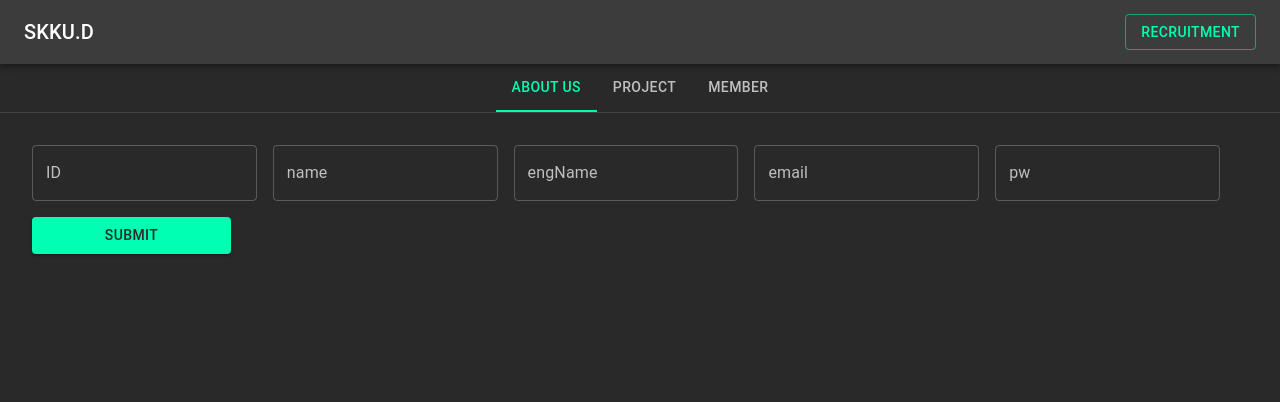
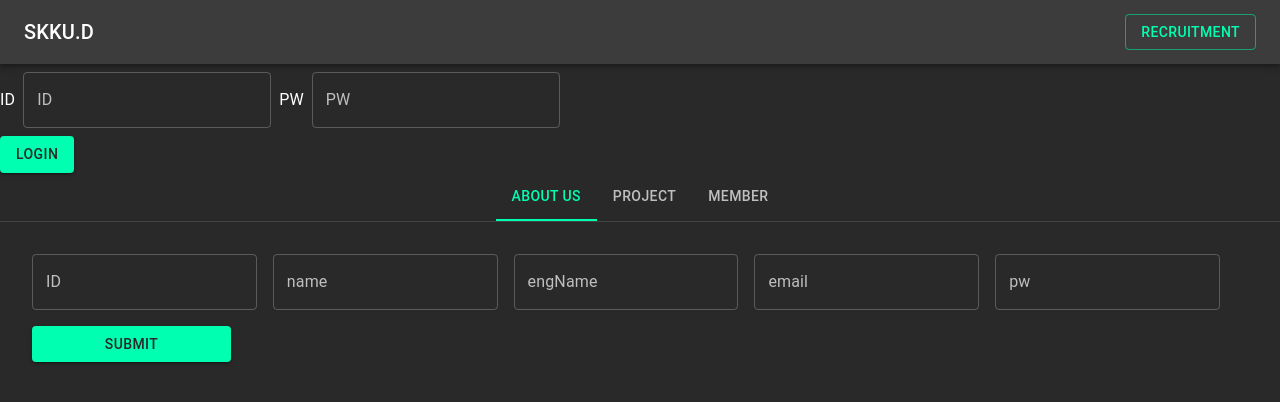
Before and after one commit to SKKUD/skkud-frontend, a React (Create React App) app: page /edituser/1 in a window 1280 px wide. Shown: the top 402 px of the page. Built offline with nearby package versions, Linux system fonts and the light colour scheme; no server answers.

Commit message:
set userContext

```diff
--- a/package.json
+++ b/package.json
@@ -15,7 +15,7 @@
         "react": "^18.2.0",
         "react-dom": "^18.2.0",
         "react-material-ui-carousel": "^3.4.2",
-        "react-router-dom": "^6.4.2",
+        "react-router-dom": "^6.4.3",
         "react-scripts": "5.0.1",
         "web-vitals": "^2.1.4"
     },
--- a/src/App.jsx
+++ b/src/App.jsx
@@ -1,9 +1,13 @@
-import React from 'react';
+import React, { useState, useMemo } from 'react';
+import axios from 'axios';
 import { ThemeProvider, createTheme } from '@mui/material/styles';
-// import { BrowserRouter as Router, Route, Routes } from 'react-router-dom';
 import CssBaseline from '@mui/material/CssBaseline';
+import { UserContext } from './context/UserContext';
 import Header from './components/common/Header';
 import MainTab from './pages/MainTab';
+import Login from './components/common/Login';
+
+axios.defaults.withCredentials = true;
 
 export const darkTheme = createTheme({
     palette: {
@@ -26,13 +30,27 @@ export const darkTheme = createTheme({
 });
 
 function App() {
+    const [user, setUser] = useState();
+    const userValue = useMemo(() => ({ user, setUser }), [user, setUser]);
+    // useEffect(() => {
+    //     axios
+    //         .post(
+    //             'http://localhost:8000/auth/login',
+    //             { userID: 'skkud', passwd: 'skkud' },
+    //             { withCredentials: true }
+    //         )
+    //         .then((user) => console.log(user));
+    // }, []);
     return (
         <ThemeProvider theme={darkTheme}>
             <CssBaseline />
-            <div className="App" color="primary">
-                <Header position="static" />
-                <MainTab />
-            </div>
+            <UserContext.Provider value={userValue}>
+                <div className="App" color="primary">
+                    <Header position="static" />
+                    <Login />
+                    <MainTab />
+                </div>
+            </UserContext.Provider>
         </ThemeProvider>
     );
 }
--- a/src/components/Main/aboutUs/JoinUs.jsx
+++ b/src/components/Main/aboutUs/JoinUs.jsx
@@ -34,7 +34,7 @@ export default function JoinUs() {
                     여러분들의 개발자로의 여정, 저희 스꾸디가 도와드리겠습니다!
                 </Detail>
                 <ButtonBlock>
-                    <Button class="joinusBtn">지금 지원하기</Button>
+                    <Button className="joinusBtn">지금 지원하기</Button>
                 </ButtonBlock>
             </CardContent>
         </Card>
--- /dev/null
+++ b/src/components/common/Login.jsx
@@ -0,0 +1,73 @@
+import * as React from 'react';
+import { useState, useContext } from 'react';
+import axios from 'axios';
+import Box from '@mui/material/Box';
+import TextField from '@mui/material/TextField';
+import Typography from '@mui/material/Typography';
+import Button from '@mui/material/Button';
+import { UserContext } from '../../context/UserContext';
+
+export default function Login() {
+    const { user, setUser } = useContext(UserContext);
+    const [ID, setID] = useState('');
+    const [PW, setPW] = useState('');
+    const login = { ID, PW };
+
+    const loginBtn = async () => {
+        console.log('clicked');
+        setUser(login.ID);
+        console.log(login);
+        await axios
+            .post('http://localhost:8000/auth/login', { userID: ID, passwd: PW })
+            .then((userData) => console.log(userData))
+            .catch((error) => console.log(error));
+    };
+
+    const logoutBtn = async () => {
+        setUser('');
+        axios
+            .post('http://localhost:8000/auth/logout')
+            .then((userData) => console.log(userData))
+            .catch((error) => console.log(error));
+    };
+
+    return (
+        <div>
+            {user ? (
+                <div>
+                    <Typography>{user}님 안녕하세요</Typography>
+                    <Button variant="contained" onClick={logoutBtn}>
+                        Logout
+                    </Button>
+                </div>
+            ) : (
+                <>
+                    {' '}
+                    <Box
+                        sx={{
+                            display: 'flex',
+                            alignItems: 'center',
+                            '& > :not(style)': { m: 1 }
+                        }}
+                    >
+                        ID{' '}
+                        <TextField
+                            id="demo-helper-text-aligned"
+                            label="ID"
+                            onChange={(e) => setID(e.target.value)}
+                        />
+                        PW{' '}
+                        <TextField
+                            id="demo-helper-text-aligned"
+                            label="PW"
+                            onChange={(e) => setPW(e.target.value)}
+                        />
+                    </Box>
+                    <Button variant="contained" onClick={loginBtn}>
+                        Login
+                    </Button>
+                </>
+            )}
+        </div>
+    );
+}
--- /dev/null
+++ b/src/context/UserContext.jsx
@@ -0,0 +1,4 @@
+import { createContext } from 'react';
+
+// eslint-disable-next-line import/prefer-default-export
+export const UserContext = createContext(null);
--- a/src/pages/MainTab.jsx
+++ b/src/pages/MainTab.jsx
@@ -62,6 +62,7 @@ export default function MainTab() {
                         <Tab label="member" {...a11yProps(2)} component={Link} to="/member" />
                     </Tabs>
                 </Box>
+
                 <TabPanel value={value} index={value}>
                     <Routes>
                         <Route path="/" element={<TabAboutUs />} />
--- a/src/pages/Tabs/Project/ProjectDetail.jsx
+++ b/src/pages/Tabs/Project/ProjectDetail.jsx
@@ -1,12 +1,15 @@
-import React from 'react';
+import * as React from 'react';
+import { useContext } from 'react';
 import { useLocation, Link } from 'react-router-dom';
 import Divider from '@mui/material/Divider';
 import Box from '@mui/material/Box';
 import Container from '@mui/material/Container';
 import DeleteBtn from '../../../components/Main/project/DeleteBtn';
 import EditBtn from '../../../components/Main/project/EditBtn';
+import { UserContext } from '../../../context/UserContext';
 
 export default function ProjectDetail() {
+    const { user } = useContext(UserContext);
     const location = useLocation();
     const { title, body, images, mainimage, tags, _id } = location.state.project;
     return (
@@ -14,6 +17,7 @@ export default function ProjectDetail() {
             <img src={mainimage} alt={title} style={{ width: '100%' }} />
             <Box sx={{ display: 'flex', justifyContent: 'space-between' }}>
                 <Box sx={{ lineHeight: '36.5px', ml: '5px' }}>{title}</Box>
+                {user ? (
                     <Box>
                         <Link
                             to={`/editproject/${_id}`}
@@ -28,6 +32,9 @@ export default function ProjectDetail() {
                         </Link>
                         <DeleteBtn state={_id} />
                     </Box>
+                ) : (
+                    <p>read only</p>
+                )}
             </Box>
             <Divider component="div" />
             <Box sx={{ mt: '10px' }}>
--- a/src/pages/Tabs/Project/TabProject.jsx
+++ b/src/pages/Tabs/Project/TabProject.jsx
@@ -1,9 +1,10 @@
 import * as React from 'react';
-// import { useEffect, useState } from 'react';
+import { useContext } from 'react';
 // import axios from 'axios';
 import { Link } from 'react-router-dom';
 import PostBtn from '../../../components/Main/project/PostBtn';
 import ProjectList from '../../../components/Main/project/ProjectList';
+import { UserContext } from '../../../context/UserContext';
 
 // const Projects = [
 //     {
@@ -19,6 +20,7 @@ import ProjectList from '../../../components/Main/project/ProjectList';
 // ];
 
 export default function TabProject() {
+    const { user } = useContext(UserContext);
     // const [postList, setPostList] = useState([]);
 
     // useEffect(() => {
@@ -33,9 +35,14 @@ export default function TabProject() {
 
     return (
         <>
-            <Link to="/postproject" style={{ textDecoration: 'inherit' }}>
-                <PostBtn />
-            </Link>
+            {user ? (
+                <Link to="/postproject" style={{ textDecoration: 'inherit' }}>
+                    <PostBtn />
+                </Link>
+            ) : (
+                <p>read only</p>
+            )}
+
             {/* {Projects.map((project) => (
                 <Link
                     to={`/projectdetail/${project.name}`}
--- a/src/pages/Tabs/User/EditUser.jsx
+++ b/src/pages/Tabs/User/EditUser.jsx
@@ -51,15 +51,13 @@ export default function EditUser() {
         } else if (email.match(validEmail) == null) {
             alert('이메일 형식에 맞춰 입력하세요');
         } else {
-            await axios
-                .patch(`http://localhost:8000/users/${id}`, {
-                    userID: newMember.newID,
-                    username: newMember.newname,
-                    usernameEng: newMember.newengName,
-                    email: newMember.newemail,
-                    passwd: newMember.newpw
-                })
-                .then((response) => console.log('edit 성공?', response));
+            await axios.patch(`http://localhost:8000/users/${id}`, {
+                userID: newMember.newID,
+                username: newMember.newname,
+                usernameEng: newMember.newengName,
+                email: newMember.newemail,
+                passwd: newMember.newpw
+            });
             navigateToMember();
             alert('user edit');
         }
--- a/src/pages/Tabs/User/TabMember.jsx
+++ b/src/pages/Tabs/User/TabMember.jsx
@@ -1,18 +1,25 @@
-import React from 'react';
+import React, { useContext } from 'react';
 import { Link } from 'react-router-dom';
+
 import MemberNav from '../../../components/Main/member/MemberNav';
 import MemberList from '../../../components/Main/member/MemberList';
 import CreateUserBtn from '../../../components/Main/member/CreateUserBtn';
+import { UserContext } from '../../../context/UserContext';
 
 function TabMember() {
+    const { user } = useContext(UserContext);
     return (
         <>
             <MemberNav />
             <MemberList />
-            <Link to="/createuser">
-                {' '}
-                <CreateUserBtn />
-            </Link>
+            {user ? (
+                <Link to="/createuser">
+                    {' '}
+                    <CreateUserBtn />
+                </Link>
+            ) : (
+                <p>read only</p>
+            )}
         </>
     );
 }
```
Also changed, not shown: src/components/Main/member/MemberList.jsx (+19 -11 lines), 1 other file (tests, documents, lock files or other folders). Lines whose indentation alone changed are shown as unchanged.
